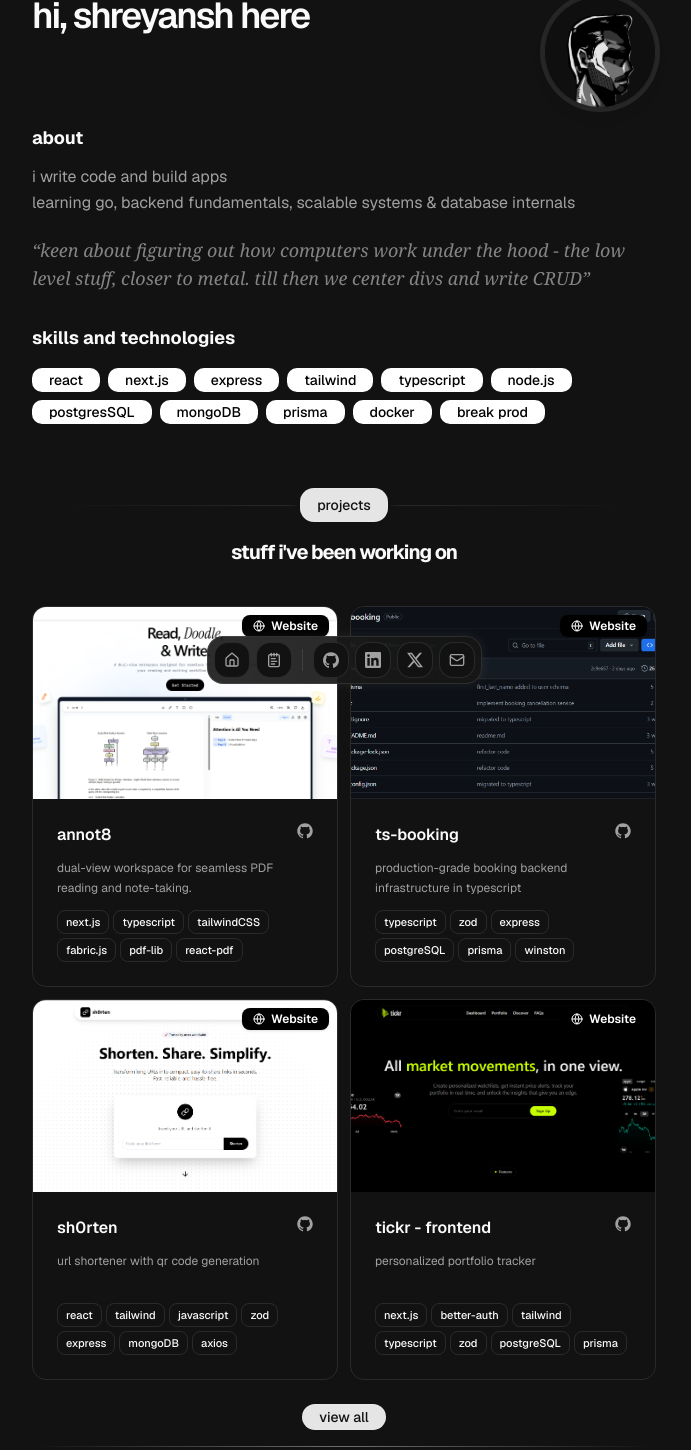
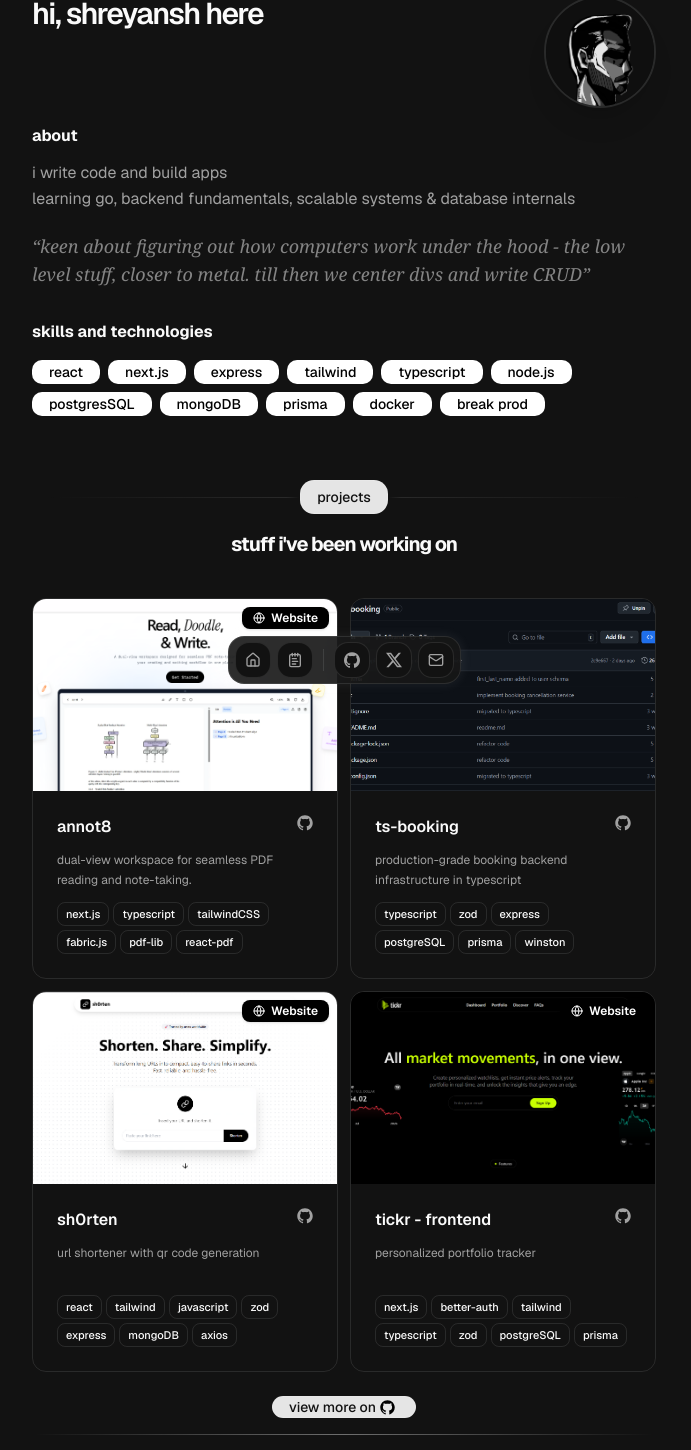
Before and after one commit to ss1ngh/portfolio, a Next.js app: page / in a window 1280 px wide. Shown: the part 100-1550 px from the top of the page, without its empty margins (296-987 px from the left). Built offline with nearby package versions, Linux system fonts and the light colour scheme.

Commit message:
rotating-pfp easter egg and some refinements

```diff
--- a/src/app/page.tsx
+++ b/src/app/page.tsx
@@ -10,6 +10,7 @@ import ContactSection from "@/components/section/contact-section";
 import ProjectsSection from "@/components/section/projects-section";
 // import WorkSection from "@/components/section/work-section";
 import { ArrowUpRight } from "lucide-react";
+import RotatingPFP from "@/components/section/rotating-pfp";
 
 const BLUR_FADE_DELAY = 0.04;
 
@@ -22,16 +23,13 @@ export default function Page() {
             <div className="gap-2 flex flex-col order-2 md:order-1">
               <BlurFadeText
                 delay={BLUR_FADE_DELAY}
-                className="text-xl font-semibold tracking-tighter sm:text-xl lg:text-4xl"
+                className="text-2xl font-semibold tracking-tighter sm:text-xl lg:text-3xl"
                 yOffset={8}
                 text={`hi, ${DATA.name.split(" ")[0]} here`}
               />
             </div>
             <BlurFade delay={BLUR_FADE_DELAY} className="order-1 md:order-2">
-              <Avatar className="size-22 md:size-28 border rounded-full shadow-lg ring-4 ring-muted">
-                <AvatarImage alt={DATA.name} src={DATA.avatarUrl} />
-                <AvatarFallback>{DATA.initials}</AvatarFallback>
-              </Avatar>
+              <RotatingPFP/>
             </BlurFade>
           </div>
         </div>
@@ -41,7 +39,7 @@ export default function Page() {
       <section id="about">
         <div className="flex min-h-0 flex-col gap-y-3">
           <BlurFade delay={BLUR_FADE_DELAY * 3}>
-            <h2 className="text-lg font-bold">about</h2>
+            <h2 className="text-md font-bold transition-transform duration-300 ease-out hover:scale-110 w-fit">about</h2>
           </BlurFade>
           <BlurFade delay={BLUR_FADE_DELAY * 4}>
             <div className="prose max-w-full text-pretty font-sans leading-relaxed text-muted-foreground dark:prose-invert prose-p:my-0">
@@ -104,7 +102,7 @@ export default function Page() {
       <section id="skills">
         <div className="pt-4 flex min-h-0 flex-col gap-y-4">
           <BlurFade delay={BLUR_FADE_DELAY * 9}>
-            <h2 className="text-lg font-bold">skills and technologies</h2>
+            <h2 className="text-md font-bold transition-transform duration-300 ease-out hover:scale-110 w-fit">skills and technologies</h2>
           </BlurFade>
           <div className="flex flex-wrap gap-2">
             {DATA.skills.map((skill, id) => (
--- a/src/components/magicui/dock.tsx
+++ b/src/components/magicui/dock.tsx
@@ -2,7 +2,7 @@
 
 import { cn } from "@/lib/utils";
 import { motion } from "motion/react";
-import { createContext, useContext, ReactNode } from "react";
+import { ReactNode } from "react";
 
 interface DockProps {
   className?: string;
@@ -13,7 +13,7 @@ const Dock = ({ className, children }: DockProps) => {
   return (
     <motion.div
       className={cn(
-        "mx-auto w-max h-full flex items-center justify-center rounded-full border",
+        "mx-auto w-max h-12 flex items-center justify-center rounded-2xl border bg-card/90 backdrop-blur-md px-3 gap-2 transition-all duration-300 ease-out hover:gap-4",
         className
       )}
     >
@@ -24,14 +24,18 @@ const Dock = ({ className, children }: DockProps) => {
 
 const DockIcon = ({ className, children }: { className?: string; children?: ReactNode }) => {
   return (
-    <div
+    <motion.div
+      whileHover={{
+        margin: "0 2px"
+      }}
+      transition={{ type: "spring", stiffness: 400, damping: 25 }}
       className={cn(
-        "relative flex aspect-square h-9 w-9 items-center justify-center rounded-full shrink-0",
+        "relative flex aspect-square h-9 w-9 items-center justify-center rounded-xl bg-background border border-border shrink-0 cursor-pointer",
         className
       )}
     >
       {children}
-    </div>
+    </motion.div>
   );
 };
 
--- a/src/components/navbar.tsx
+++ b/src/components/navbar.tsx
@@ -14,6 +14,7 @@ export default function Navbar() {
     <div className="pointer-events-none fixed inset-x-0 bottom-4 z-30">
       <TooltipProvider>
         <Dock className="z-50 pointer-events-auto relative h-12 p-1.5 w-fit mx-auto flex gap-1.5 border bg-card/90 backdrop-blur-3xl shadow-[0_0_10px_3px] shadow-primary/5 rounded-2xl">
+
           {DATA.navbar.map((item) => (
             <Tooltip key={item.href}>
               <TooltipTrigger asChild>
@@ -32,14 +33,23 @@ export default function Navbar() {
 
           <Separator orientation="vertical" className="h-2/3 m-auto w-px bg-border mx-1" />
 
+
           {Object.entries(DATA.contact.social)
             .filter(([_, social]) => social.navbar)
             .map(([name, social]) => (
-              <a key={name} href={social.url} target="_blank" rel="noopener noreferrer">
-                <DockIcon className="rounded-xl bg-background text-muted-foreground hover:text-foreground hover:bg-muted transition-colors border border-border">
-                  <social.icon className="h-4 w-4" />
-                </DockIcon>
-              </a>
+              <Tooltip key={name}>
+                <TooltipTrigger asChild>
+                  <a href={social.url} target="_blank" rel="noopener noreferrer">
+                    <DockIcon className="rounded-xl bg-background text-muted-foreground hover:text-foreground hover:bg-muted transition-colors border border-border">
+                      <social.icon className="h-4 w-4" />
+                    </DockIcon>
+                  </a>
+                </TooltipTrigger>
+                <TooltipContent side="top" sideOffset={15} className="rounded-lg bg-background text-foreground px-3 py-1.5 text-xs font-mono lowercase border shadow-md">
+                  <p>{name.toLowerCase()}</p>
+                  <TooltipArrow className="fill-border" />
+                </TooltipContent>
+              </Tooltip>
             ))}
         </Dock>
       </TooltipProvider>
--- a/src/components/project-card.tsx
+++ b/src/components/project-card.tsx
@@ -84,7 +84,9 @@ export function ProjectCard({
         </Link>
         {links && links.length > 0 && (
           <div className="absolute top-2 right-2 flex flex-wrap gap-2">
-            {links.map((link, idx) => (
+            {links
+            .filter((link)=> link.href !== "")
+            .map((link, idx) => (
               <Link
                 href={link.href}
                 key={idx}
--- a/src/components/section/projects-section.tsx
+++ b/src/components/section/projects-section.tsx
@@ -1,6 +1,7 @@
 import BlurFade from "@/components/magicui/blur-fade";
 import { ProjectCard } from "@/components/project-card";
 import { DATA } from "@/data/resume";
+import { GitHubLogoIcon } from "@radix-ui/react-icons";
 import Link from "next/link";
 
 const BLUR_FADE_DELAY = 0.04;
@@ -50,11 +51,13 @@ export default function ProjectsSection() {
                 </div>
 
                 <Link
-                href={"/projects"}
+                href={"https://github.com/ss1ngh/"}
+                target="_blank"
                 className="flex justify-center mb-4">
                     <div className="flex items-center w-fit">
-                            <div className="border bg-primary z-10 rounded-xl px-4">
-                                <span className="text-background text-sm font-medium">view all</span>
+                            <div className="border bg-primary z-10 rounded-xl px-4 flex items-center transition-transform duration-200 ease-out hover:scale-[1.10]">
+                                <span className="text-background text-sm font-medium flex items-center">view more on</span>
+                                <span className="text-black mx-1"><GitHubLogoIcon/></span>
                             </div>
                     </div>
                 </Link>
--- /dev/null
+++ b/src/components/section/rotating-pfp.tsx
@@ -0,0 +1,38 @@
+"use client";
+
+import { useRef } from "react";
+import { DATA } from "@/data/resume";
+
+export default function RotatingPFP() {
+  const audioRef = useRef<HTMLAudioElement | null>(null);
+
+  const startMusic = () => {
+    if (!audioRef.current) {
+      audioRef.current = new Audio("/Suits.mp3");
+      audioRef.current.loop = true;
+    }
+    audioRef.current.play().catch(() => {});
+  };
+
+  const stopMusic = () => {
+    if (audioRef.current) {
+      audioRef.current.pause();
+      audioRef.current.currentTime = 0;
+    }
+  };
+
+  return (
+    <div className="relative group">
+      <img
+        src={DATA.avatarUrl}
+        alt={DATA.name}
+        onMouseEnter={startMusic}
+        onMouseLeave={stopMusic}
+        className="size-28 rounded-full border-2 border-border object-cover
+                   transition-all duration-500
+                   hover:animate-[spin_3s_linear_infinite] hover:scale-110
+                   cursor-pointer shadow-xl"
+      />
+    </div>
+  );
+}
--- a/src/data/resume.tsx
+++ b/src/data/resume.tsx
@@ -39,7 +39,7 @@ export const DATA = {
         url: "https://linkedin.com/in/ss1ngh",
         icon: Icons.linkedin,
 
-        navbar: true,
+        navbar: false,
       },
       X: {
         name: "X",
```
Also changed, not shown: 1 other file (tests, documents, lock files or other folders).
